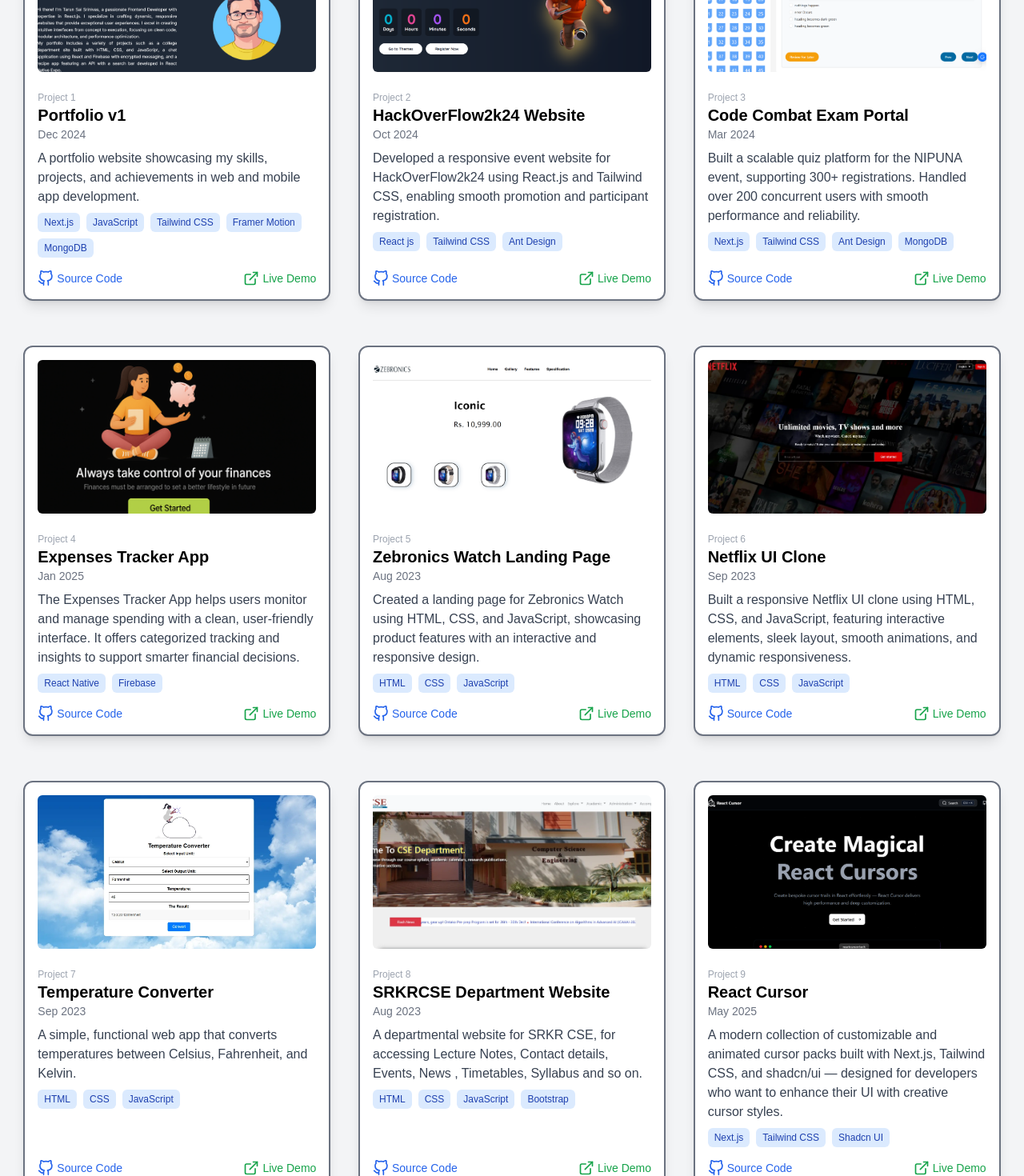
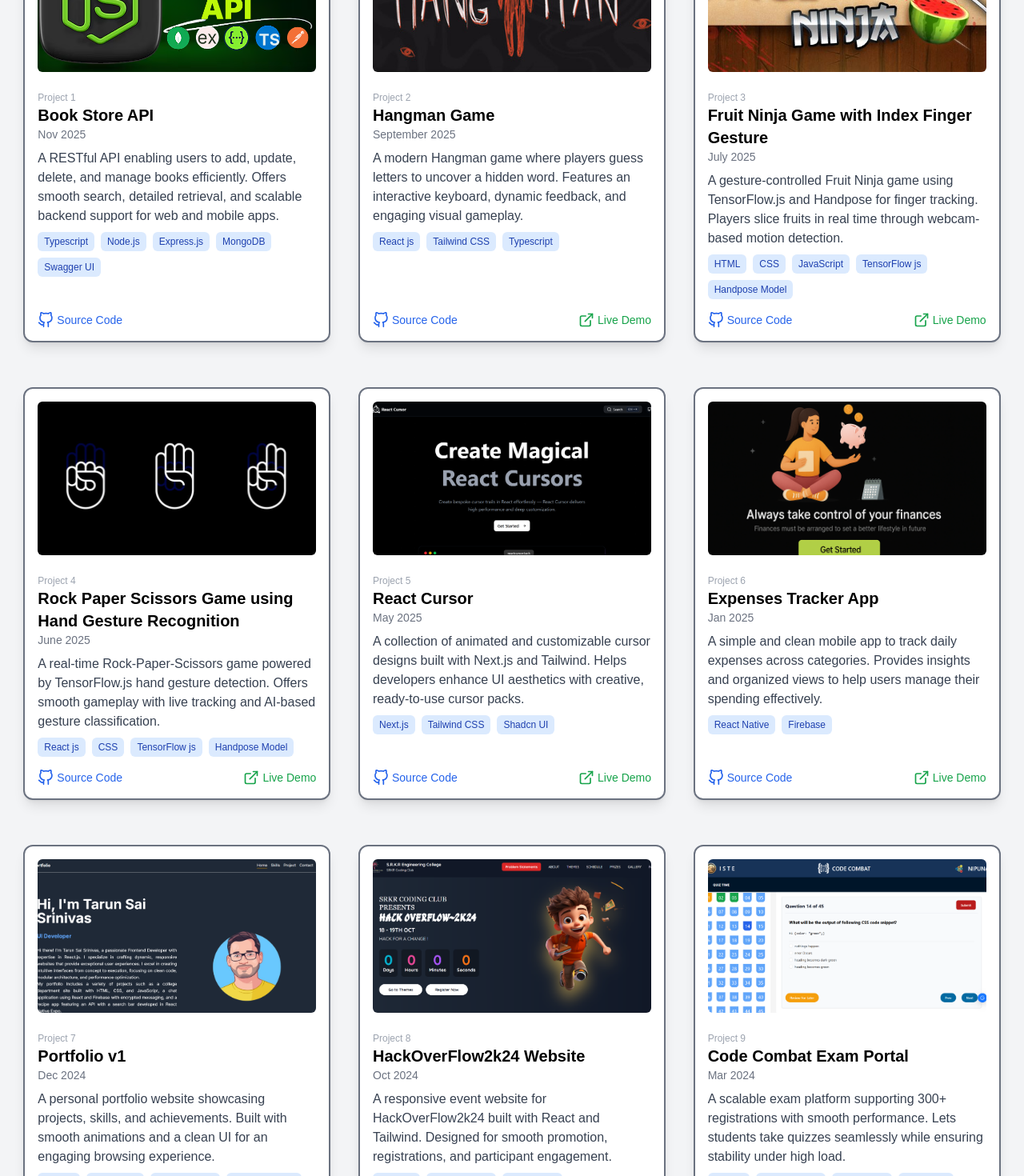
Before and after one commit to Tarunsaisrinivas/NextJS-Portfolio, a Next.js app: page /projects in a window 1280 px wide. Shown: the part 300-1770 px from the top of the page at 80% size. Built offline with nearby package versions, Linux system fonts and the light colour scheme.

Commit message:
new project added

```diff
--- a/app/layout.js
+++ b/app/layout.js
@@ -82,6 +82,7 @@
         <link rel="icon" href="/assets/icon.png" />
       </head>
       <body
+        suppressHydrationWarning
         className={`${geistSans.variable} ${geistMono.variable} antialiased`}
       >
         <ThemeProvider
--- a/app/projects/data.json
+++ b/app/projects/data.json
@@ -1,8 +1,79 @@
 [
+  {
+    "title": "Book Store API",
+    "date": "Nov 2025",
+    "description": "A RESTful API enabling users to add, update, delete, and manage books efficiently. Offers smooth search, detailed retrieval, and scalable backend support for web and mobile apps.",
+    "techStack": [
+      "Typescript",
+      "Node.js",
+      "Express.js",
+      "MongoDB",
+      "Swagger UI"
+    ],
+    "sourceCode": "https://github.com/Tarunsaisrinivas/Typescript-backend",
+    "image": "/assets/typescript.png",
+    "category": "web"
+  },
+  {
+    "title": "Hangman Game",
+    "date": "September 2025",
+    "description": "A modern Hangman game where players guess letters to uncover a hidden word. Features an interactive keyboard, dynamic feedback, and engaging visual gameplay.",
+    "techStack": ["React js", "Tailwind CSS", "Typescript"],
+    "sourceCode": "https://github.com/Tarunsaisrinivas/React-Hangman-TS",
+    "liveDemo": "https://react-hangman-ts.vercel.app/",
+    "image": "/assets/hangman.png",
+    "category": "games"
+  },
+  {
+    "title": "Fruit Ninja Game with Index Finger Gesture",
+    "date": "July 2025",
+    "description": "A gesture-controlled Fruit Ninja game using TensorFlow.js and Handpose for finger tracking. Players slice fruits in real time through webcam-based motion detection.",
+    "techStack": [
+      "HTML",
+      "CSS",
+      "JavaScript",
+      "TensorFlow js",
+      "Handpose Model"
+    ],
+    "sourceCode": "https://github.com/Tarunsaisrinivas/Fruit-ninja",
+    "liveDemo": "https://fruit-slice-ninja.vercel.app/",
+    "image": "/assets/fruit-ninja.jpeg",
+    "category": "games"
+  },
+  {
+    "title": "Rock Paper Scissors Game using Hand Gesture Recognition",
+    "date": "June 2025",
+    "description": "A real-time Rock-Paper-Scissors game powered by TensorFlow.js hand gesture detection. Offers smooth gameplay with live tracking and AI-based gesture classification.",
+    "techStack": ["React js", "CSS", "TensorFlow js", "Handpose Model"],
+    "sourceCode": "https://github.com/Tarunsaisrinivas/Rock-Paper-Scissors-Game",
+    "liveDemo": "https://rock-paper-scissors-tensor.vercel.app/",
+    "image": "/assets/rock-paper-scissors.jpg",
+    "category": "games"
+  },
+  {
+    "title": "React Cursor",
+    "date": "May 2025",
+    "description": "A collection of animated and customizable cursor designs built with Next.js and Tailwind. Helps developers enhance UI aesthetics with creative, ready-to-use cursor packs.",
+    "techStack": ["Next.js", "Tailwind CSS", "Shadcn UI"],
+    "sourceCode": "https://github.com/Tarunsaisrinivas/react-cursor",
+    "liveDemo": "https://reactcursor.tech/",
+    "image": "/assets/react-cursor.png",
+    "category": "web"
+  },
+  {
+    "title": "Expenses Tracker App",
+    "date": "Jan 2025",
+    "description": "A simple and clean mobile app to track daily expenses across categories. Provides insights and organized views to help users manage their spending effectively.",
+    "techStack": ["React Native", "Firebase"],
+    "sourceCode": "https://github.com/Tarunsaisrinivas/Expenses-Tracker-App",
+    "liveDemo": "https://expo.dev/preview/update?message=first%20commit%20-%20version%201&updateRuntimeVersion=1.0.0&createdAt=2025-05-07T04%3A30%3A22.266Z&slug=exp&projectId=762075b3-d361-4938-a5ab-4ee3e53d24f4&group=1b03ba5d-8c41-4bdc-b414-f37f81d2c090",
+    "image": "/assets/expense.png?w=150&h=150",
+    "category": "mobile"
+  },
   {
     "title": "Portfolio v1",
     "date": "Dec 2024",
-    "description": "A portfolio website showcasing my skills, projects, and achievements in web and mobile app development.",
+    "description": "A personal portfolio website showcasing projects, skills, and achievements. Built with smooth animations and a clean UI for an engaging browsing experience.",
     "techStack": [
       "Next.js",
       "JavaScript",
@@ -16,9 +87,9 @@
     "category": "web"
   },
   {
-    "title": "HackOverFlow2k24 Website ",
+    "title": "HackOverFlow2k24 Website",
     "date": "Oct 2024",
-    "description": "Developed a responsive event website for HackOverFlow2k24 using React.js and Tailwind CSS, enabling smooth promotion and participant registration.",
+    "description": "A responsive event website for HackOverFlow2k24 built with React and Tailwind. Designed for smooth promotion, registrations, and participant engagement.",
     "techStack": ["React js", "Tailwind CSS", "Ant Design"],
     "sourceCode": "https://github.com/Tarunsaisrinivas/hackoverflow",
     "liveDemo": "https://hackover-flow.vercel.app/",
@@ -28,7 +99,7 @@
   {
     "title": "Code Combat Exam Portal",
     "date": "Mar 2024",
-    "description": "Built a scalable quiz platform for the NIPUNA event, supporting 300+ registrations. Handled over 200 concurrent users with smooth performance and reliability.",
+    "description": "A scalable exam platform supporting 300+ registrations with smooth performance. Lets students take quizzes seamlessly while ensuring stability under high load.",
     "techStack": ["Next.js", "Tailwind CSS", "Ant Design", "MongoDB"],
     "sourceCode": "https://github.com/Tarunsaisrinivas/codecombat-WEB12",
     "liveDemo": "https://codecombat-web12.vercel.app",
@@ -36,19 +107,19 @@
     "category": "web"
   },
   {
-    "title": "Expenses Tracker App",
-    "date": "Jan 2025",
-    "description": "The Expenses Tracker App helps users monitor and manage spending with a clean, user-friendly interface. It offers categorized tracking and insights to support smarter financial decisions.",
-    "techStack": ["React Native", "Firebase"],
-    "sourceCode": "https://github.com/Tarunsaisrinivas/Expenses-Tracker-App",
-    "liveDemo": "https://expo.dev/preview/update?message=first%20commit%20-%20version%201&updateRuntimeVersion=1.0.0&createdAt=2025-05-07T04%3A30%3A22.266Z&slug=exp&projectId=762075b3-d361-4938-a5ab-4ee3e53d24f4&group=1b03ba5d-8c41-4bdc-b414-f37f81d2c090",
-    "image": "/assets/expense.png?w=150&h=150",
-    "category": "mobile"
+    "title": "SRKRCSE Department Website",
+    "date": "Aug 2023",
+    "description": "A departmental website offering access to notes, events, faculty contacts, and academic resources. Designed for easy navigation and a clean, student-friendly interface.",
+    "techStack": ["HTML", "CSS", "JavaScript", "Bootstrap"],
+    "sourceCode": "https://github.com/Tarunsaisrinivas/SRKR-CSE",
+    "liveDemo": "https://srkrcse.com/",
+    "image": "/assets/Srkrcse.webp",
+    "category": "web"
   },
   {
     "title": "Zebronics Watch Landing Page",
     "date": "Aug 2023",
-    "description": "Created a landing page for Zebronics Watch using HTML, CSS, and JavaScript, showcasing product features with an interactive and responsive design.",
+    "description": "A sleek landing page for a Zebronics smartwatch, highlighting features and design. Built with responsive layouts and smooth interactions for product showcasing.",
     "techStack": ["HTML", "CSS", "JavaScript"],
     "sourceCode": "https://github.com/Tarunsaisrinivas/CODSOFT/tree/main/LandingPage",
     "liveDemo": "https://tarunsaisrinivas.github.io/CODSOFT/LandingPage/",
@@ -58,71 +129,21 @@
   {
     "title": "Netflix UI Clone",
     "date": "Sep 2023",
-    "description": "Built a responsive Netflix UI clone using HTML, CSS, and JavaScript, featuring interactive elements, sleek layout, smooth animations, and dynamic responsiveness.",
+    "description": "A Netflix-inspired UI clone with responsive design and modern layout. Includes interactive sections, smooth animations, and a clean user experience.",
     "techStack": ["HTML", "CSS", "JavaScript"],
     "sourceCode": "https://github.com/Tarunsaisrinivas/Netflix/tree/main/Netflix",
     "liveDemo": "https://netflix-jet-eight.vercel.app/",
     "image": "/assets/Netflix.webp",
-    "category":"web"
+    "category": "web"
   },
   {
     "title": "Temperature Converter",
     "date": "Sep 2023",
-    "description": "A simple, functional web app that converts temperatures between Celsius, Fahrenheit, and Kelvin.",
+    "description": "A simple web app to convert temperatures between Celsius, Fahrenheit, and Kelvin. Designed with a clean UI for quick and easy temperature calculations.",
     "techStack": ["HTML", "CSS", "JavaScript"],
     "sourceCode": "https://github.com/Tarunsaisrinivas/TEMPERATURE_CONVERTER/tree/main/temperature",
     "liveDemo": "https://tarunsaisrinivas.github.io/TEMPERATURE_CONVERTER/temperature/",
     "image": "/assets/Temperature.webp",
-    "category":"web"
-  },
-  {
-    "title": "SRKRCSE Department Website",
-    "date": "Aug 2023",
-    "description": "A departmental website for SRKR CSE, for accessing Lecture Notes, Contact details, Events, News , Timetables, Syllabus and so on.",
-    "techStack": ["HTML", "CSS", "JavaScript", "Bootstrap"],
-    "sourceCode": "https://github.com/Tarunsaisrinivas/SRKR-CSE",
-    "liveDemo": "https://srkrcse.com/",
-    "image": "/assets/Srkrcse.webp",
-    "category":"web"
-  },
-  {
-    "title": "React Cursor",
-    "date": "May 2025",
-    "description": "A modern collection of customizable and animated cursor packs built with Next.js, Tailwind CSS, and shadcn/ui — designed for developers who want to enhance their UI with creative cursor styles.",
-    "techStack": ["Next.js", "Tailwind CSS", "Shadcn UI"],
-    "sourceCode": "https://github.com/Tarunsaisrinivas/react-cursor",
-    "liveDemo": "https://reactcursor.tech/",
-    "image": "/assets/react-cursor.png",
     "category": "web"
-  },
-  {
-    "title": "Rock Paper Scissors Game using Hand Gesture Recognition",
-    "date": "June 2025",
-    "description": "Built a real-time Rock-Paper-Scissors game using React and TensorFlow.js with hand gesture recognition via webcam. Integrated AI-powered Handpose model for gesture classification and dynamic score tracking against a computer opponent.",
-    "techStack": ["React js", "CSS", "TensorFlow js", "Handpose Model"],
-    "sourceCode": "https://github.com/Tarunsaisrinivas/Rock-Paper-Scissors-Game",
-    "liveDemo": "https://rock-paper-scissors-tensor.vercel.app/",
-    "image": "/assets/rock-paper-scissors.jpg",
-    "category": "games"
-  },
-  {
-    "title": "Fruit Ninja Game with Index Finger Gesture",
-    "date": "July 2025",
-    "description": "Built a real-time Rock-Paper-Scissors game using React and TensorFlow.js with hand gesture recognition via webcam. Integrated AI-powered Handpose model for gesture classification and dynamic score tracking against a computer opponent.",
-    "techStack": ["HTML", "CSS","JavaScript", "TensorFlow js", "Handpose Model"],
-    "sourceCode": "https://github.com/Tarunsaisrinivas/Fruit-ninja ",
-    "liveDemo": "https://fruit-slice-ninja.vercel.app/",
-    "image": "/assets/fruit-ninja.jpeg",
-    "category": "games"
-  },
-  {
-    "title":"Hangman Game",
-    "date":"September 2025",
-    "description":"A classic Hangman game where players guess letters to reveal a hidden word before running out of attempts. Correct guesses uncover the word, while wrong ones draw the hangman figure. With an interactive keyboard and win/lose feedback, it’s a fun way to test vocabulary and problem-solving skills.",
-    "techStack":["React js","Tailwind CSS","Typescript"],
-    "sourceCode":"https://github.com/Tarunsaisrinivas/React-Hangman-TS",
-    "liveDemo":"https://react-hangman-ts.vercel.app/",
-    "image":"/assets/hangman.png",
-    "category":"games"
   }
 ]
--- a/app/projects/page.jsx
+++ b/app/projects/page.jsx
@@ -75,8 +75,11 @@
                       </div>
                     </div>
 
-                    {/* Footer */}
+
                     <div className="flex justify-between text-sm pt-4 mt-auto">
+
+                      {/* Show Source Code only if exists */}
+                      {project.sourceCode && (
                         <a
                           href={project.sourceCode}
                           target="_blank"
@@ -96,6 +99,10 @@
                           </svg>
                           Source Code
                         </a>
+                      )}
+
+                      {/* Show Live Demo only if exists */}
+                      {project.liveDemo && (
                         <a
                           href={project.liveDemo}
                           target="_blank"
@@ -117,7 +124,10 @@
                           </svg>
                           Live Demo
                         </a>
+                      )}
+
                     </div>
+
                   </div>
                 ))}
               </div>
```
Also changed, not shown: public/assets/typescript.png (added). Lines whose indentation alone changed are shown as unchanged.
